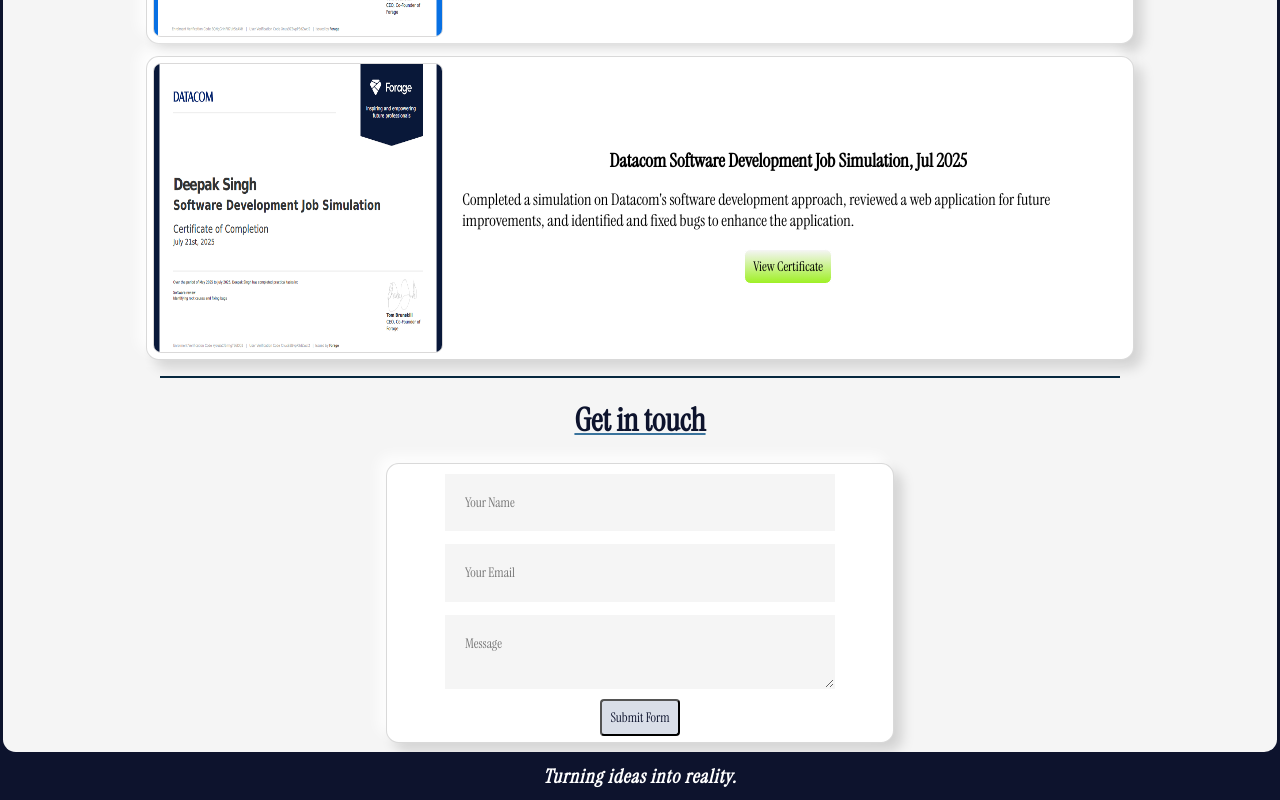
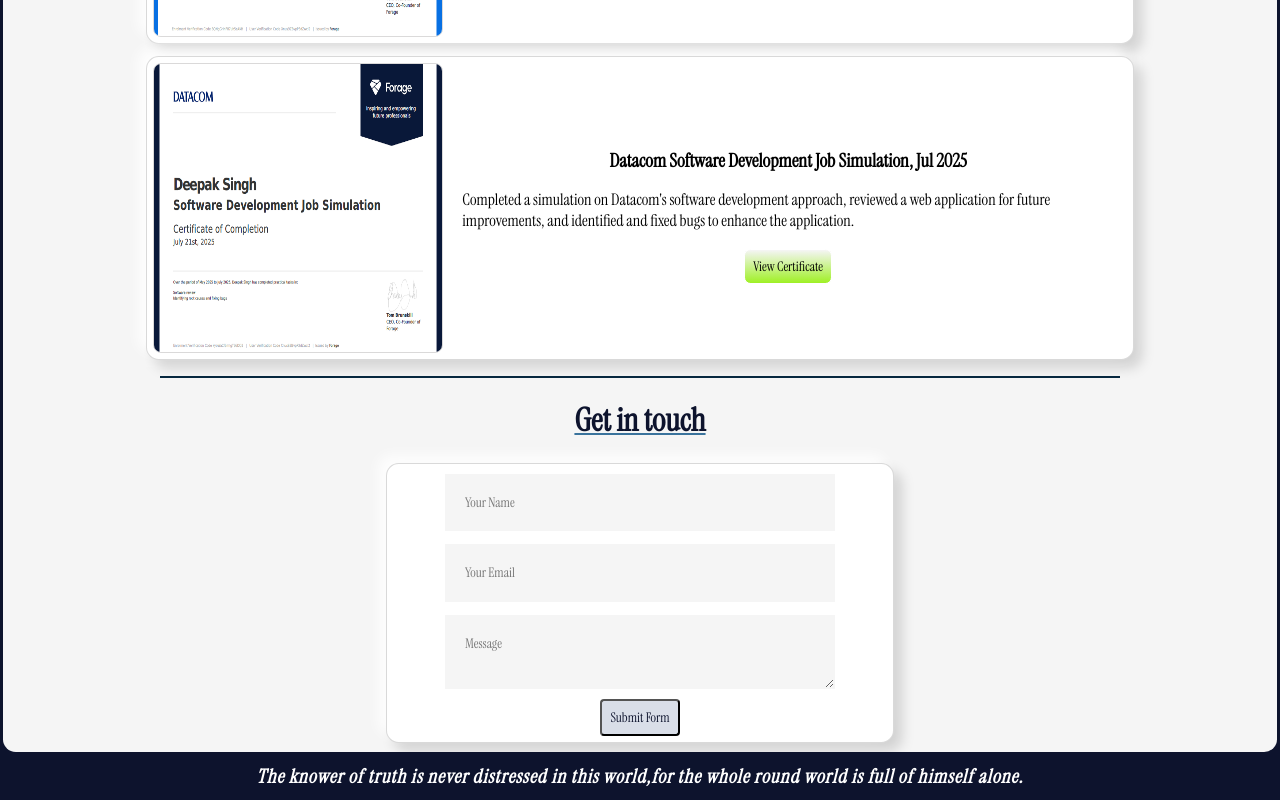
Before and after one commit to DeepakSingh9999/Portfolio, a React (Vite) app: page / in a window 1280 px wide. Shown: the part 5063-5863 px from the top of the page. Built offline with nearby package versions, Linux system fonts and the light colour scheme.

Commit message:
Update footer.jsx

```diff
--- a/src/assets/components/footer.jsx
+++ b/src/assets/components/footer.jsx
@@ -1,7 +1,8 @@
 export default function Footer(){
     return(
         <div className="footer-container">
-            <strong><em>Turning ideas into reality.</em></strong>
+            <strong><em>The knower of truth is never distressed in this world,</em></strong>
+            <strong><em>for the whole round world is full of himself alone.</em></strong>
         </div>
     )
 }
```
